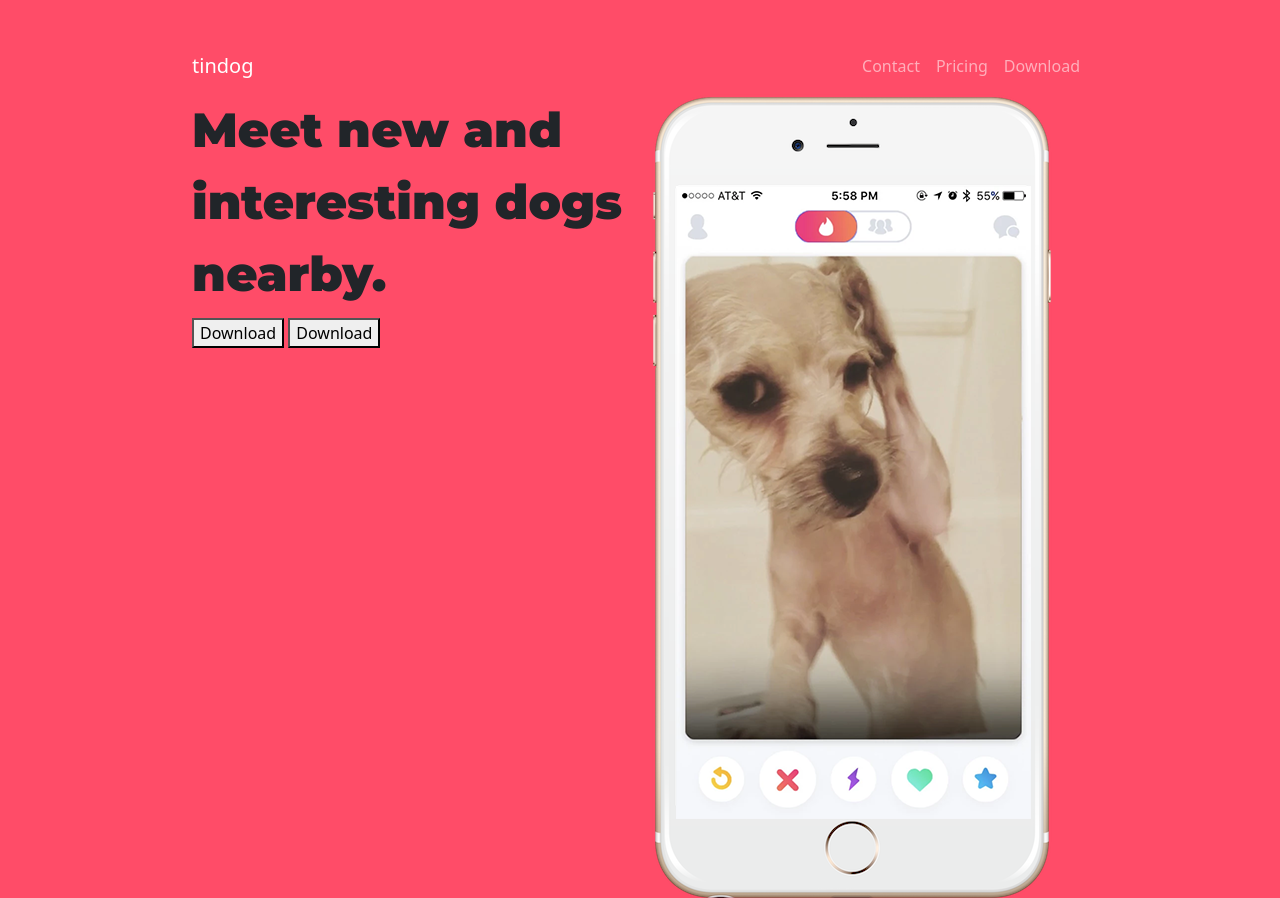
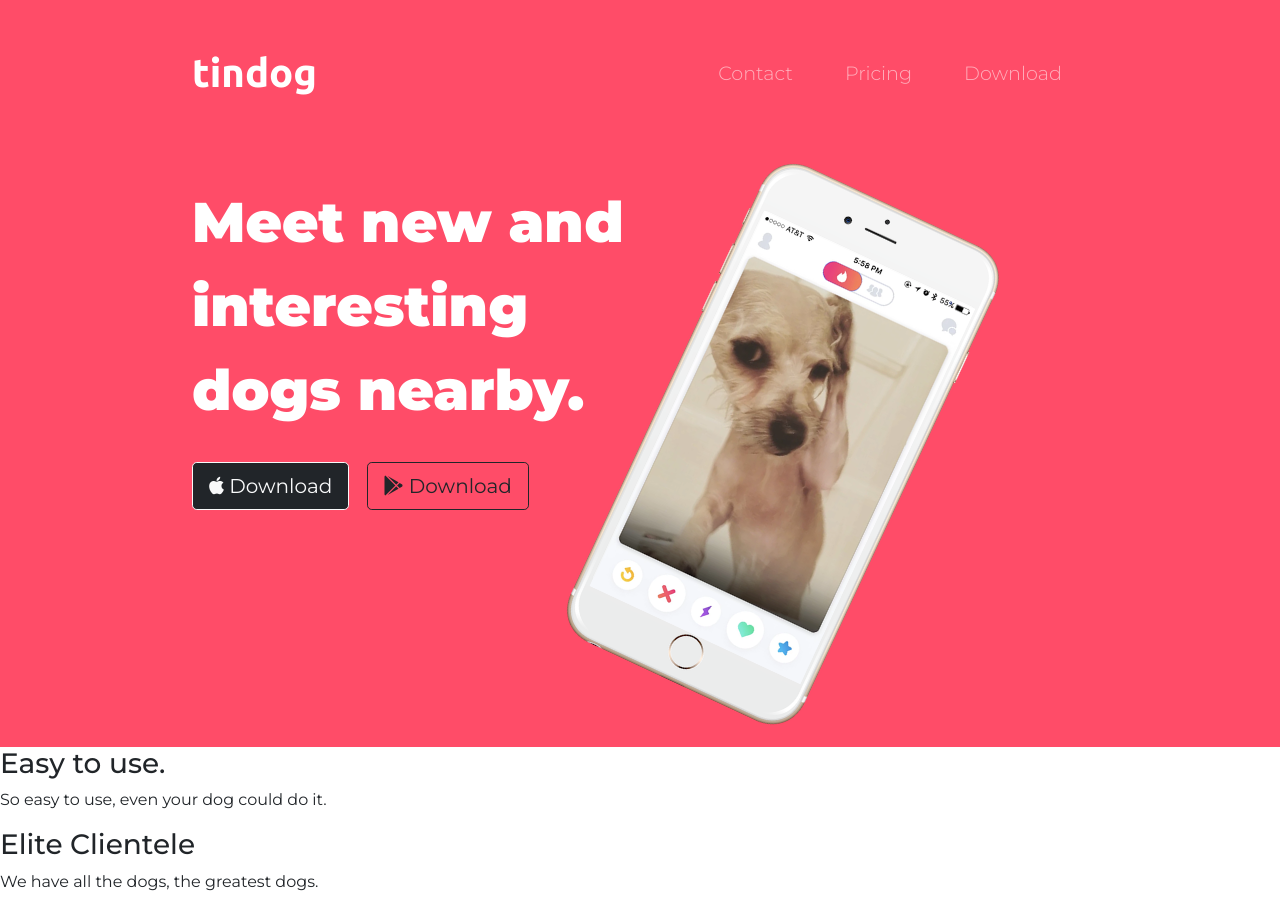
Before and after one commit to eisforgene/03-tindog, a plain HTML site: page index.html in a window 1280 px wide. Shown: the top 898 px of the page. Drawn offline with nearby package versions, Linux system fonts and the light colour scheme.

Commit message:
updated title section

```diff
--- a/css/styles.css
+++ b/css/styles.css
@@ -1,14 +1,56 @@
+body {
+    font-family: "Montserrat", sans-serif;
+}
+
+/* Title Section */
+
 #title {
   background-color: #ff4c68;
+  color: #fff;
 }
 
 h1 {
     font-family: "Montserrat", sans-serif;
-    font-size: 3rem;
+    font-size: 3.5rem;
     line-height: 1.5;
     font-weight: 900;
+    /* color: white; put color into title instead because title is more encompassing */
+
 }
 
 .container-fluid {
     padding: 3% 15%;
 }
+
+/* Navigation Bar */
+
+.navbar {
+    padding: 0 0 4.5rem;
+}
+
+.navbar-brand {
+    font-family: "Ubuntu", sans-serif;
+    font-size: 2.5rem;
+    font-weight: 700;
+}
+
+.nav-link {
+    font-size: 1.2rem;
+    font-family: "Montserrat", sans-serif;
+    font-weight: 300;
+}
+
+.nav-item {
+    padding: 0 18px;
+}
+
+/* Download Buttons */
+.download-btn {
+    margin: 5% 3% 5% 0;
+}
+
+/* Title Image */
+.title-img {
+    width: 60%;
+    transform: rotate(25deg);
+}
--- a/index.html
+++ b/index.html
@@ -4,19 +4,29 @@
     <meta charset="utf-8" />
     <title>TinDog</title>
 
+    <!-- Bootstrap -->
     <link
       href="https://cdn.jsdelivr.net/npm/bootstrap@5.1.3/dist/css/bootstrap.min.css"
       rel="stylesheet"
       integrity="sha384-1BmE4kWBq78iYhFldvKuhfTAU6auU8tT94WrHftjDbrCEXSU1oBoqyl2QvZ6jIW3"
       crossorigin="anonymous"
     />
+
+    <!-- Google Fonts -->
     <link rel="preconnect" href="https://fonts.googleapis.com" />
     <link rel="preconnect" href="https://fonts.gstatic.com" crossorigin />
     <link
       href="https://fonts.googleapis.com/css2?family=Montserrat:wght@100;300;400;500;900&family=Ubuntu:wght@300;400;700&display=swap"
       rel="stylesheet"
     />
+
+    <!-- Font Awesome -->
+    <link rel="stylesheet" href="https://cdnjs.cloudflare.com/ajax/libs/font-awesome/6.1.1/css/all.min.css" integrity="sha512-KfkfwYDsLkIlwQp6LFnl8zNdLGxu9YAA1QvwINks4PhcElQSvqcyVLLD9aMhXd13uQjoXtEKNosOWaZqXgel0g==" crossorigin="anonymous" referrerpolicy="no-referrer" />
+
+    <!-- Stylesheet -->
     <link rel="stylesheet" href="css/styles.css" />
+
+    <!-- Bootstrap Scripts -->
     <script
       src="https://cdn.jsdelivr.net/npm/bootstrap@5.1.3/dist/js/bootstrap.bundle.min.js"
       integrity="sha384-ka7Sk0Gln4gmtz2MlQnikT1wXgYsOg+OMhuP+IlRH9sENBO0LRn5q+8nbTov4+1p"
@@ -34,7 +44,7 @@
             class="navbar-toggler"
             type="button"
             data-bs-toggle="collapse"
-            data-bs-target="#navbarTogglerDemo01"
+            data-bs-target="#navbarTogglerDemo01"f
             aria-controls="navbarTogglerDemo01"
             aria-expanded="false"
             aria-label="Toggle navigation"
@@ -61,11 +71,11 @@
         <div class="row">
           <div class="col-lg-6">
             <h1>Meet new and interesting dogs nearby.</h1>
-            <button type="button">Download</button>
-            <button type="button">Download</button>
+            <button type="button" class="btn btn-dark btn-outline-light btn-lg download-btn"><i class="fa-brands fa-apple"></i> Download</button>
+            <button type="button" class="btn btn-outline-dark btn-lg download-btn"><i class="fa-brands fa-google-play"></i> Download</button>
           </div>
           <div class="col-lg-6">
-            <img src="images/iphone6.png" alt="iphone-mockup" />
+            <img class="title-img" src="images/iphone6.png" alt="iphone-mockup" />
           </div>
         </div>
       </div>
```
